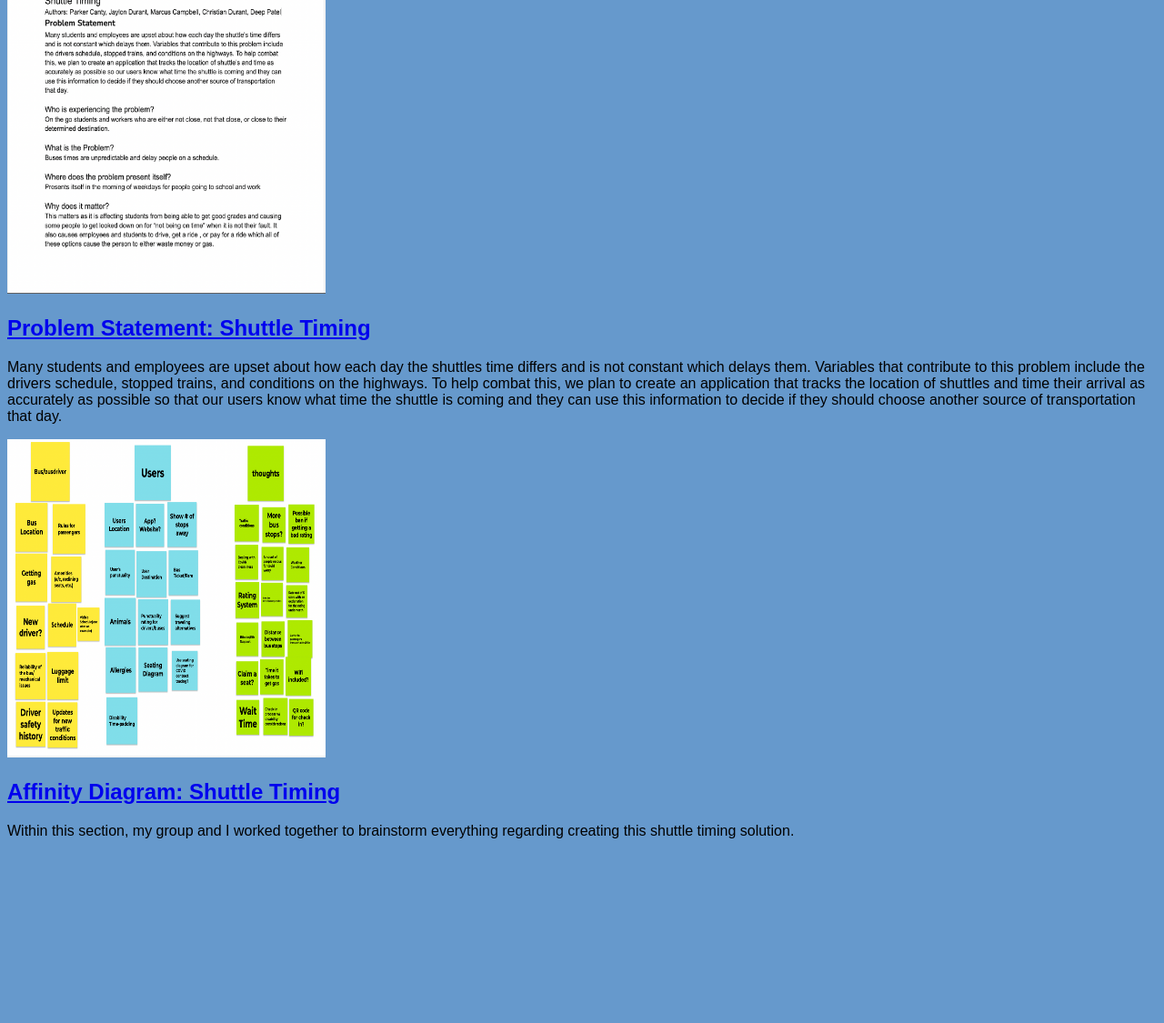
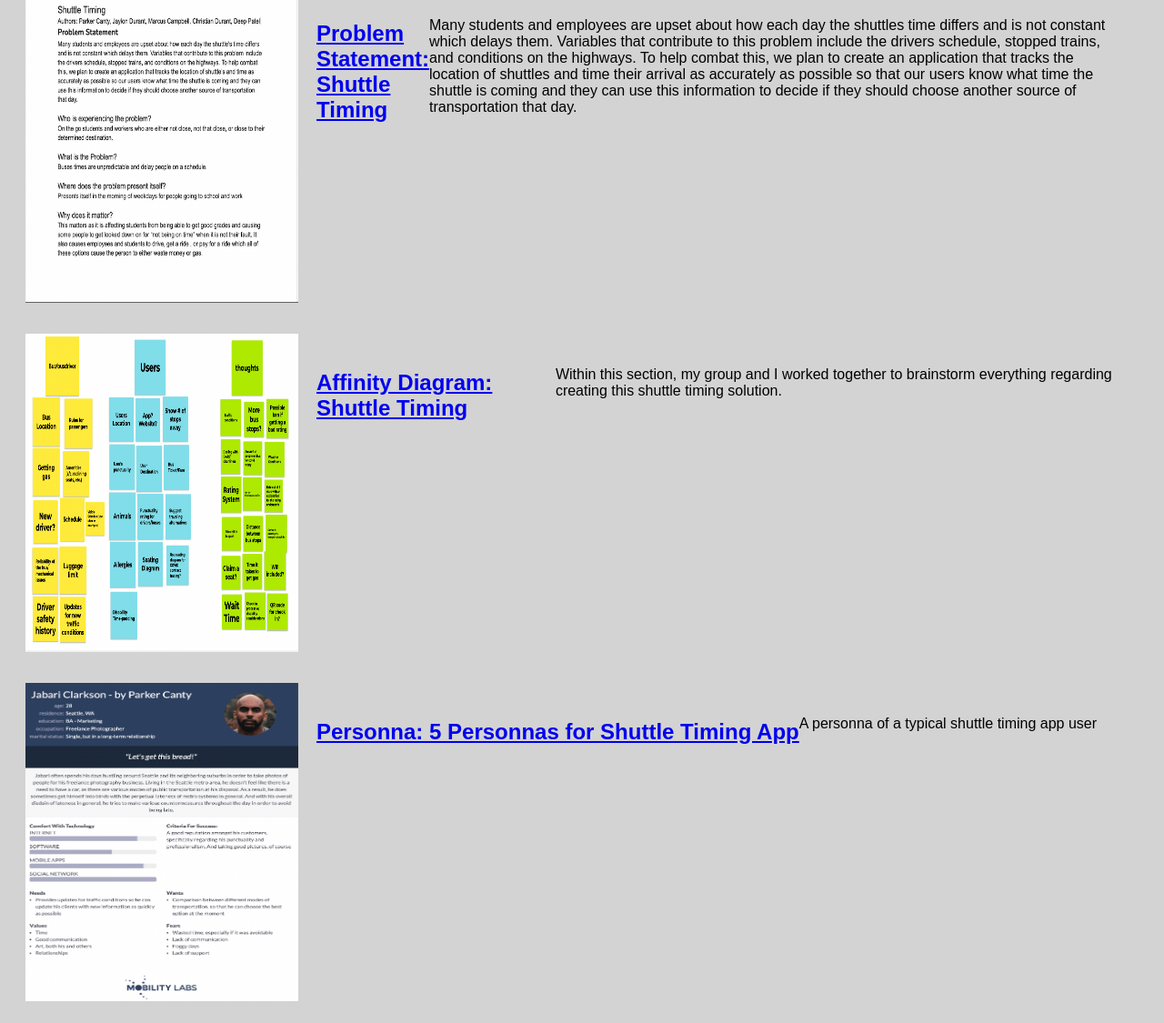
Before and after one commit to PCanty03/PCanty03.github.io, a plain HTML site: page index.html in a window 1280 px wide. Shown: the part 107-1232 px from the top of the page at 91% size. Before the commit the page ends 1046 px from the top, so only its background shows below. Drawn offline with Linux system fonts and the light colour scheme.

Commit message:
Add files via upload

```diff
--- a/index.html
+++ b/index.html
@@ -8,22 +8,35 @@
             <!-- Problem Statement Assignment-->
 
             <section class="assignment"><a></a>
-                <a href="Files/Problem Statement.pdf"><img src="Images/Shuttle Timing PSV3.png" width="350" height="350"></a>
+                <a href="Files/Problem Statement.pdf"><img src="Images/Shuttle Timing PSV3.png" width="300" height="350"></a>
                 <section class="assignment details">
                     <a href="Files/Problem Statement.pdf"><h2>Problem Statement: Shuttle Timing</h2></a>
                     <p>
+
                         Many students and employees are upset about how each day the shuttles time differs and is not constant which delays them. Variables that contribute to this problem include the drivers schedule, stopped trains, and conditions on the highways. To help combat this, we plan to create an application that tracks the location of shuttles and time their arrival as accurately as possible so that our users know what time the shuttle is coming and they can use this information to decide if they should choose another source of transportation that day.
                     </p>
                 </section>
             </section>
             <!--Affinity Diagram Assignment-->
-
             <section class="assignment"><a></a>
-                <a href="Files/Affinity Diagram-Undefined.pdf"><img src="Images/affinity-diagram.png" width="350" height="350"></a>
+                <a href="Files/Affinity Diagram-Undefined.pdf"><img src="Images/affinity-diagram.png" width="300" height="350"></a>
                 <section class="assignment details">
                     <a href="Files/Affinity Diagram-Undefined.pdf"><h2>Affinity Diagram: Shuttle Timing</h2></a>
                     <p>
+
                         Within this section, my group and I worked together to brainstorm everything regarding creating this shuttle timing solution.
+                    </p>
+                </section>
+            </section>
+
+             <!--Persona Assignment-->
+             <section class="assignment"><a></a>
+                <a href="files/Undefined Personas.pdf"><img src="Images/Persona Image.png" width="300" height="350"></a>
+                <section class="assignment details">
+                    <a href="files/Undefined Personas.pdf"><h2>Personna: 5 Personnas for Shuttle Timing App</h2></a>
+                    <p>
+
+                        A personna of a typical shuttle timing app user
                     </p>
                 </section>
             </section>
--- a/styles.css
+++ b/styles.css
@@ -1,7 +1,21 @@
 body{
-    background:rgb(102, 153, 204);
+    background:lightgray;
     font-family:Arial, Helvetica, sans-serif;
 }
+
+.assignment{
+    display:flex;
+    padding:10px;
+    margin: 10px;
+    background:lightgrey;
+}
+
+.assignment image{
+    width:200px;
+    padding: 10px;
+}
+
+
 h1{
     color:white;
     text-align:center;
```
Also changed, not shown: Images/Persona Image.png (added), 1 other file.
